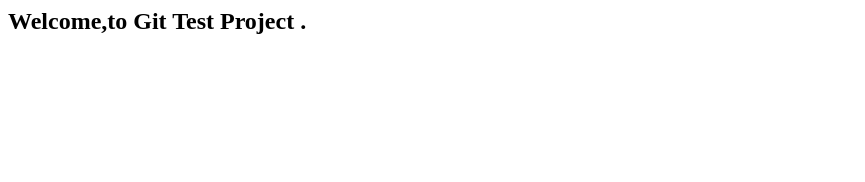
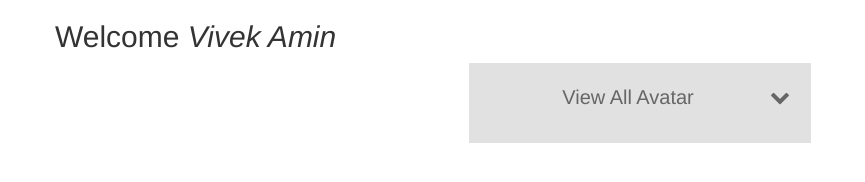
Before and after one commit to vivekamin/newProject, a plain HTML site: page index.html in a window 1280 px wide. Shown: the whole page, without its empty margins (0-865 px from the left). Drawn offline with nearby package versions, Linux system fonts and the light colour scheme; no server answers.

Commit message:
bootstrap & Angular configured

```diff
--- a/index.html
+++ b/index.html
@@ -2,9 +2,48 @@
     <head>
         <title>New Git Test Project</title>
         <link rel="stylesheet" href="css/style.css">
+        <link rel="stylesheet" href="css/hover-min.css"
+        <!-- Latest compiled and minified CSS -->
+        <link rel="stylesheet" href="https://maxcdn.bootstrapcdn.com/bootstrap/3.3.7/css/bootstrap.min.css" integrity="sha384-BVYiiSIFeK1dGmJRAkycuHAHRg32OmUcww7on3RYdg4Va+PmSTsz/K68vbdEjh4u" crossorigin="anonymous">
+
+        <!-- Optional theme -->
+        <link rel="stylesheet" href="https://maxcdn.bootstrapcdn.com/bootstrap/3.3.7/css/bootstrap-theme.min.css" integrity="sha384-rHyoN1iRsVXV4nD0JutlnGaslCJuC7uwjduW9SVrLvRYooPp2bWYgmgJQIXwl/Sp" crossorigin="anonymous">
+        <link href="//maxcdn.bootstrapcdn.com/font-awesome/4.2.0/css/font-awesome.min.css" rel="stylesheet" media="all">
+
+
     </head>
+    <script src="https://ajax.googleapis.com/ajax/libs/angularjs/1.6.1/angular.min.js"></script>
 
-    <body>
-        <h2>Welcome,to Git Test Project .</h2>
+
+    <body ng-app="newApp">
+        <div class="container" ng-controller="MainController">
+            <div class="row"><h2>Welcome <i>{{fullName}}</i></h2></div>
+            <div class="row">
+                <div class="col-md-12"> <center><a href="#" class="button hvr-icon-hang" ng-click="getItems()">View All Avatar</a></center></div>
+           </div>
+            <div class="row">
+                <div class="col-md-6" >
+                    <p class="names hvr-underline-from-center" ng-repeat="result in results" ng-click="selectedItem(result)" ng-class="{selectedName : result == viewData}">{{result.name}}</p>
+                </div>
+                <div class="col-md-6">
+                    <div class="row">{{viewData.name}}</div>
+                    <div class=" row"><center><img class="img" ng-src="{{viewData.avatar}}"></center></div>
+                </div>
+            </div>
+
+        </div>
+
+
+
+
+         <!-- Modules -->
+    <script src="js/app.js"></script>
+
+    <!-- Controllers -->
+    <script src="js/controllers/MainController.js"></script>
+    <script src="js/services/forecast.js"></script>
     </body>
+
+
+
 </html>
```
